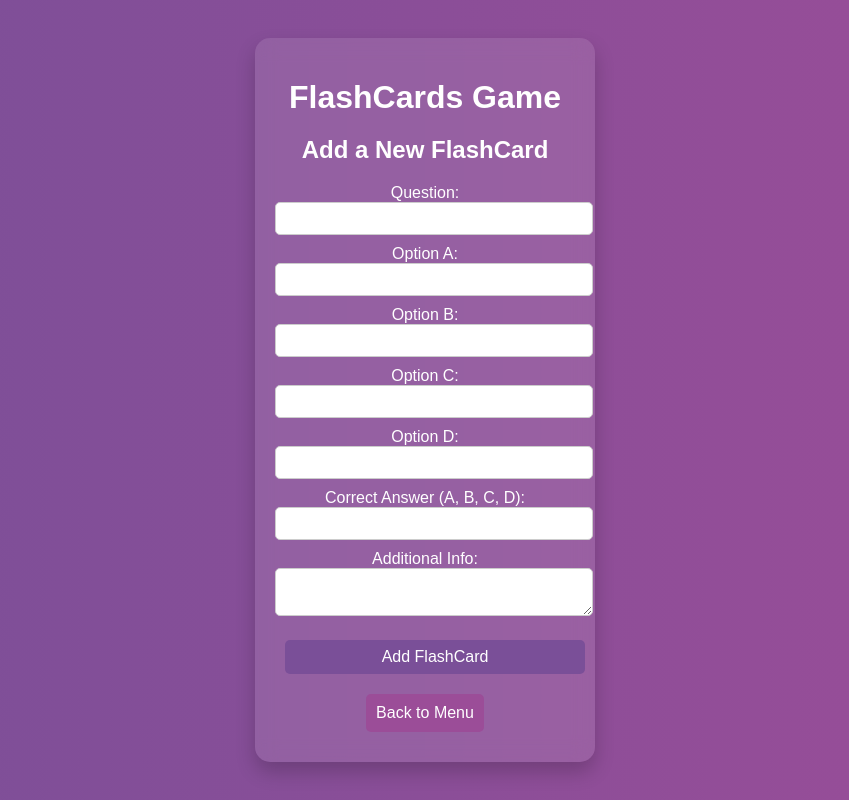
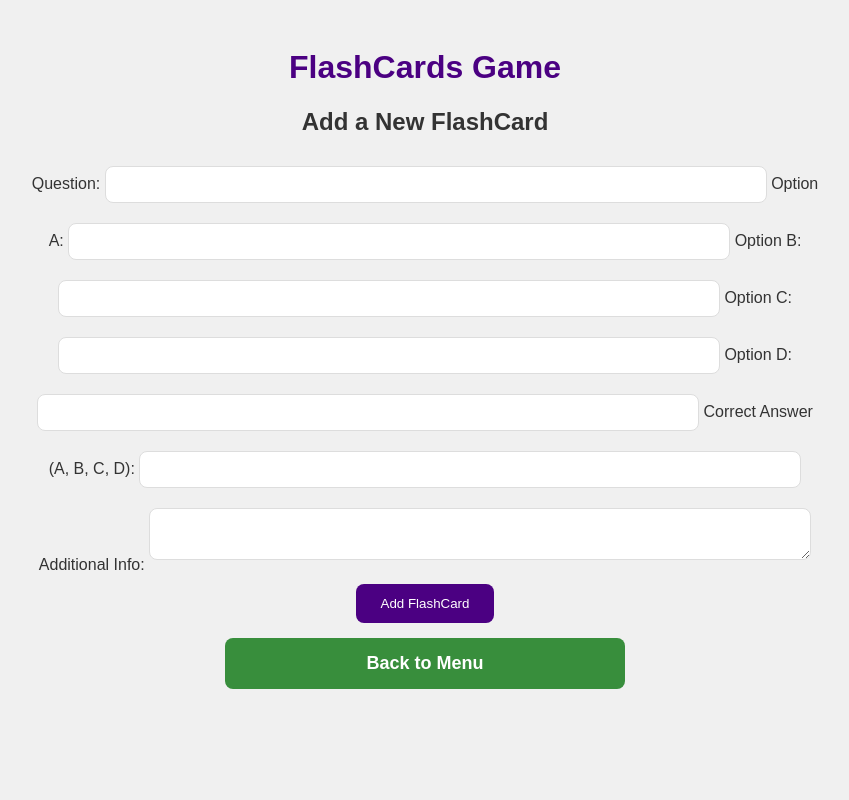
Before and after one commit to dutra1904/flash_cards, a plain HTML site: page index.html in a window 1280 px wide. Both pictures are taken after a click on the button "Create Flashcards". Shown: the whole page, without its empty margins (215-1064 px from the left). Drawn offline with Linux system fonts and the light colour scheme.

```diff
--- a/style.css
+++ b/style.css
@@ -1,77 +1,147 @@
-/* Corpo e layout básico */
+/* Estilos Gerais */
 body {
   font-family: Arial, sans-serif;
-  background: linear-gradient(to right, #7a4f98, #9b4d98); /* Gradiente roxo */
-  margin: 0;
-  padding: 0;
-  display: flex;
-  justify-content: center;
-  align-items: center;
-  height: 100vh;
-  color: #fff;
-}
-
-.container {
-  background: rgba(255, 255, 255, 0.1); /* Fundo semitransparente */
-  padding: 20px;
-  border-radius: 15px;
-  box-shadow: 0 10px 20px rgba(0, 0, 0, 0.2);
+  background-color: #f0f0f0;
+  color: #333;
   text-align: center;
-  width: 300px;
-  backdrop-filter: blur(10px);
 }
 
 h1 {
-  font-size: 2rem;
-  margin-bottom: 20px;
+  color: #4b0082; /* Cor roxa */
 }
 
-button {
-  padding: 10px;
-  border: none;
-  background: #9b4d98;
-  color: white;
-  border-radius: 5px;
-  cursor: pointer;
-  transition: background-color 0.3s ease;
-  margin: 10px;
-  font-size: 1rem;
+/* Contêiner principal */
+.container {
+  max-width: 800px;
+  margin: 0 auto;
+  padding: 20px;
 }
 
-button:hover {
-  background: #7a4f98;
-}
-
-/* Tela inicial (menu de escolha) */
+/* Tela Principal */
 #main-menu {
   display: block;
 }
 
-/* Jogo de flashcards */
+/* Tela de jogo */
 #flashcard-game {
   display: none;
 }
 
-/* Adicionar flashcards */
+.hidden {
+  display: none;
+}
+
+.flashcard {
+  background-color: #fff;
+  padding: 20px;
+  border-radius: 8px;
+  box-shadow: 0 4px 8px rgba(0, 0, 0, 0.1);
+  margin-top: 20px;
+}
+
+button {
+  background-color: #4b0082; /* Cor roxa */
+  color: white;
+  border: none;
+  border-radius: 8px;
+  padding: 10px 20px;
+  margin: 5px;
+  cursor: pointer;
+  transition: all 0.3s ease;
+}
+
+button:hover {
+  background-color: #6a1d98; /* Cor roxa mais intensa */
+}
+
+button:active {
+  transform: scale(0.98); /* Efeito de clique */
+}
+
+/* Botões de Alternativa */
+#answers button {
+  background-color: #ddd;
+  color: #333;
+  padding: 12px 20px;
+  margin: 5px;
+  font-size: 16px;
+  width: 70%; /* Ajuste para não ocupar toda a largura */
+  border-radius: 8px;
+  transition: background-color 0.3s ease;
+}
+
+#answers button:hover {
+  background-color: #b3b3b3; /* Cor mais escura no hover */
+}
+
+#answers button:active {
+  transform: scale(0.97); /* Efeito de clique nas alternativas */
+}
+
+/* Botões de Controle (Next, Reset, etc.) */
+#next, #results, #reset, #shuffle, #more-info, #back-to-menu-game, #back-to-main {
+  background-color: #ff5722; /* Cor laranja para destaque */
+  padding: 15px 25px;
+  font-size: 18px;
+  width: 50%; /* Botões maiores */
+  font-weight: bold;
+}
+
+#next:hover, #results:hover, #reset:hover, #shuffle:hover, #more-info:hover, #back-to-menu-game:hover, #back-to-main:hover {
+  background-color: #e64a19; /* Laranja mais intenso no hover */
+}
+
+#next:active, #results:active, #reset:active, #shuffle:active, #more-info:active, #back-to-menu-game:active, #back-to-main:active {
+  transform: scale(0.98); /* Efeito de clique mais forte */
+}
+
+/* Estilo do Feedback */
+#feedback {
+  font-size: 20px;
+  font-weight: bold;
+  margin-top: 20px;
+}
+
+/* Tela de adicionar flashcard */
 #add-card-container {
   display: none;
 }
 
-form input, form textarea, form button {
-  width: 100%;
-  padding: 8px;
-  margin-bottom: 10px;
-  border: 1px solid #ccc;
-  border-radius: 5px;
+form input, form textarea {
+  width: 80%;
+  padding: 10px;
+  margin: 10px 0;
+  border-radius: 8px;
+  border: 1px solid #ddd;
 }
 
 form button {
-  background-color: #7a4f98;
+  background-color: #4b0082;
   color: white;
-  border: none;
+  padding: 12px 25px;
+  border-radius: 8px;
+  margin: 10px 0;
   cursor: pointer;
 }
 
 form button:hover {
-  background-color: #9b4d98;
+  background-color: #6a1d98;
 }
+
+form button:active {
+  transform: scale(0.98);
+}
+
+/* Estilos do botão de voltar */
+#back-to-main, #back-to-menu-game {
+  background-color: #388e3c; /* Verde para voltar */
+  font-size: 18px;
+}
+
+#back-to-main:hover, #back-to-menu-game:hover {
+  background-color: #2c6b31; /* Verde mais escuro no hover */
+}
+
+#back-to-main:active, #back-to-menu-game:active {
+  transform: scale(0.98);
+}
```
